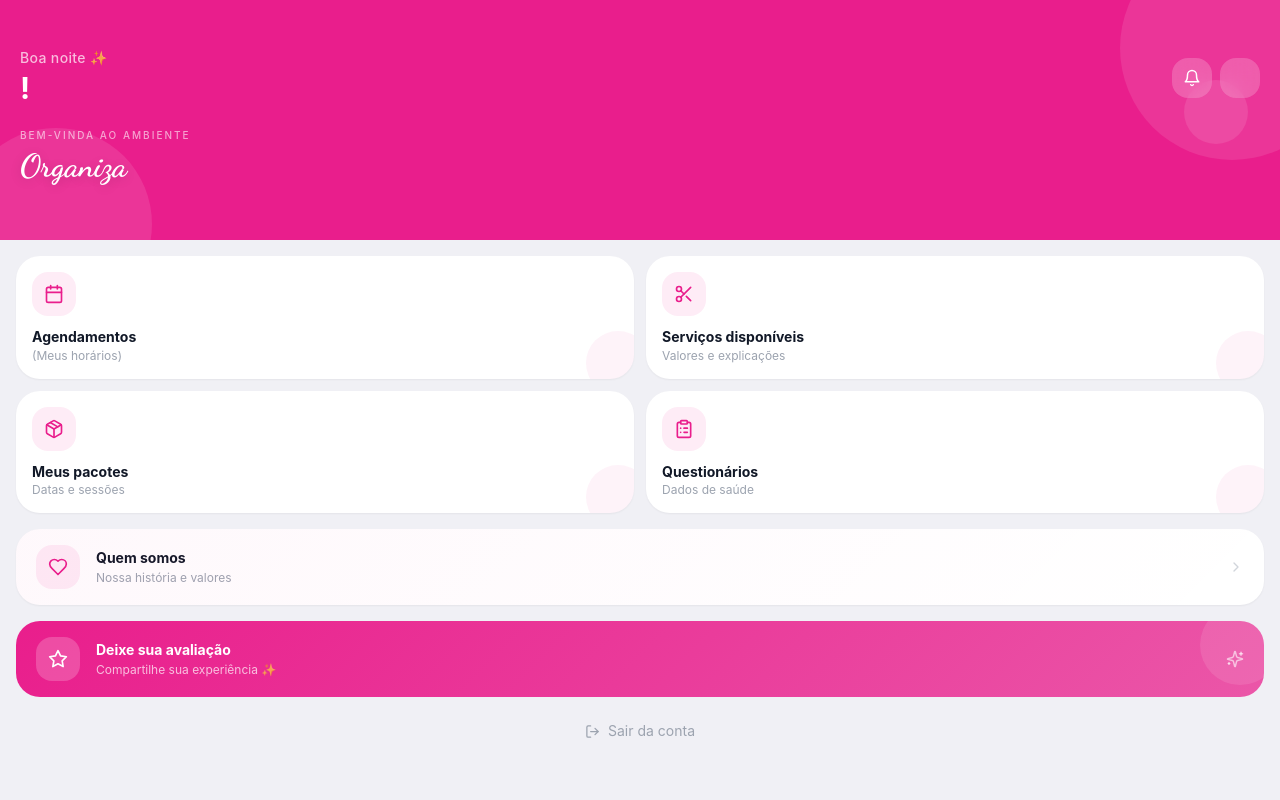
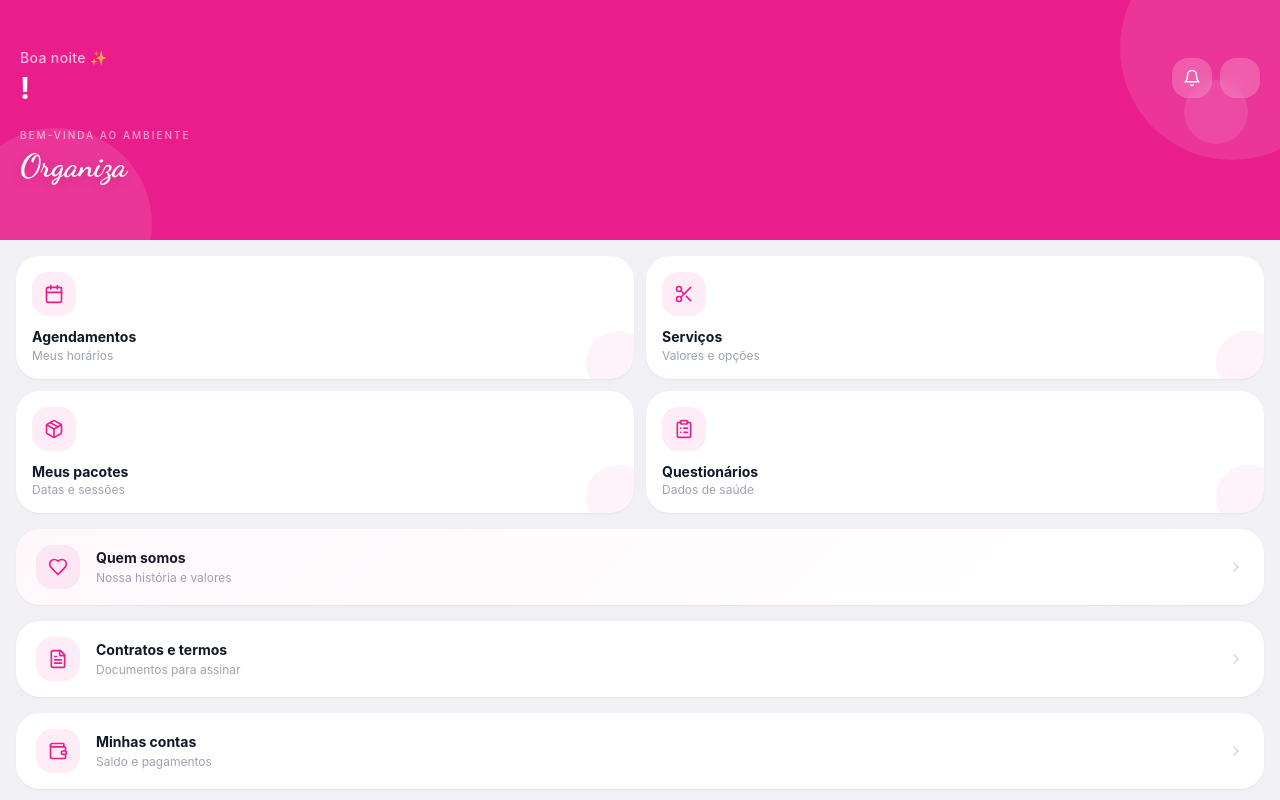
Before and after one commit to juliatedeschi7-creator/salao2.0, a Next.js app: page /cliente in a window 1280 px wide. Shown: the top 800 px of the page. Built offline with nearby package versions, Linux system fonts and the light colour scheme.

Commit message:
Atualizar o page.tsx

```diff
--- a/src/app/cliente/page.tsx
+++ b/src/app/cliente/page.tsx
@@ -3,7 +3,7 @@ import { useEffect, useState } from 'react'
 import { supabase } from '@/lib/supabase'
 import { useAuth } from '@/lib/hooks/useAuth'
 import { useRouter } from 'next/navigation'
-import { Calendar, Scissors, Package, ClipboardList, Star, Clock, LogOut, Bell, Heart, ChevronRight, Sparkles } from 'lucide-react'
+import { Calendar, Scissors, Package, ClipboardList, Star, Clock, LogOut, Bell, Heart, ChevronRight, Sparkles, FileText, Wallet } from 'lucide-react'
 
 export default function ClientePage() {
   const { profile, loading, logout } = useAuth()
@@ -13,6 +13,7 @@ export default function ClientePage() {
   const [agendamentos, setAgendamentos] = useState<any[]>([])
   const [pacotesAtivos, setPacotesAtivos] = useState(0)
   const [notifCount, setNotifCount] = useState(0)
+  const [contratosCount, setContratosCount] = useState(0)
 
   useEffect(() => {
     if (!loading && profile) carregarDados()
@@ -38,10 +39,15 @@ export default function ClientePage() {
       .eq('cliente_id', cli?.id).eq('status', 'ativo')
     setPacotesAtivos(pacs || 0)
 
-    const { count } = await supabase
+    const { count: notifs } = await supabase
       .from('notificacoes').select('*', { count: 'exact', head: true })
       .eq('destinatario_id', profile.id).eq('lida', false)
-    setNotifCount(count || 0)
+    setNotifCount(notifs || 0)
+
+    const { count: contratos } = await supabase
+      .from('contratos').select('*', { count: 'exact', head: true })
+      .eq('cliente_id', cli?.id).eq('status', 'pendente')
+    setContratosCount(contratos || 0)
   }
 
   const cor = salao?.cor_primaria || '#E91E8C'
@@ -53,6 +59,8 @@ export default function ClientePage() {
   const mostrarQuestionarios = salao?.mostrar_questionarios !== false
   const mostrarAvaliacoes = salao?.mostrar_avaliacoes !== false
   const mostrarQuemSomos = salao?.mostrar_quem_somos !== false
+  const mostrarContratos = salao?.mostrar_contratos !== false
+  const mostrarContas = salao?.mostrar_contas !== false
   const tituloQuemSomos = salao?.titulo_quem_somos || 'Quem somos'
 
   const proximos = agendamentos.filter(a =>
@@ -66,8 +74,8 @@ export default function ClientePage() {
   const saudacao = hora < 12 ? 'Bom dia' : hora < 18 ? 'Boa tarde' : 'Boa noite'
 
   const menuItems = [
-    { icon: Calendar, label: 'Agendamentos', sub: '(Meus horários)', href: '/cliente/agendamentos', badge: proximos.length > 0 ? proximos.length : null },
-    { icon: Scissors, label: 'Serviços disponíveis', sub: 'Valores e explicações', href: '/cliente/servicos', badge: null },
+    { icon: Calendar, label: 'Agendamentos', sub: 'Meus horários', href: '/cliente/agendamentos', badge: proximos.length > 0 ? proximos.length : null },
+    { icon: Scissors, label: 'Serviços', sub: 'Valores e opções', href: '/cliente/servicos', badge: null },
     mostrarPacotes ? { icon: Package, label: 'Meus pacotes', sub: 'Datas e sessões', href: '/cliente/pacotes', badge: pacotesAtivos > 0 ? pacotesAtivos : null } : null,
     mostrarQuestionarios ? { icon: ClipboardList, label: 'Questionários', sub: 'Dados de saúde', href: '/cliente/anamnese', badge: null } : null,
   ].filter(Boolean) as any[]
@@ -92,9 +100,7 @@ export default function ClientePage() {
 
         <div className="relative flex items-center justify-between px-5 pt-12 pb-2">
           <div>
-            <p className="text-white/70 text-sm font-medium tracking-wide">
-              {saudacao} ✨
-            </p>
+            <p className="text-white/70 text-sm font-medium tracking-wide">{saudacao} ✨</p>
             <h1 className="text-white text-3xl font-bold mt-0.5 leading-tight">
               {profile?.nome?.split(' ')[0]}!
             </h1>
@@ -119,25 +125,15 @@ export default function ClientePage() {
           <p className="text-white/60 text-[10px] uppercase tracking-[0.2em] font-medium mb-1">
             Bem-vinda ao ambiente
           </p>
-          <p
-            className="text-white leading-tight"
-            style={{
-              fontFamily: "'Dancing Script', cursive",
-              fontSize: '2rem',
-              fontWeight: 700,
-              textShadow: '0 2px 12px rgba(0,0,0,0.15)',
-              lineHeight: 1.2,
-            }}>
+          <p className="text-white leading-tight" style={{
+            fontFamily: "'Dancing Script', cursive",
+            fontSize: '2rem', fontWeight: 700,
+            textShadow: '0 2px 12px rgba(0,0,0,0.15)', lineHeight: 1.2,
+          }}>
             {nomePrincipal}
           </p>
           {nomeSecundario && (
-            <p
-              className="text-white/80 mt-0.5"
-              style={{
-                fontFamily: "'Dancing Script', cursive",
-                fontSize: '1.1rem',
-                fontWeight: 600,
-              }}>
+            <p className="text-white/80 mt-0.5 font-normal text-base">
               {nomeSecundario}
             </p>
           )}
@@ -213,6 +209,42 @@ export default function ClientePage() {
           </button>
         )}
 
+        {mostrarContratos && (
+          <button onClick={() => router.push('/cliente/contratos')}
+            className="bg-white rounded-3xl px-5 py-4 flex items-center gap-4 shadow-sm active:scale-[0.98] transition-all text-left relative overflow-hidden">
+            <div className="w-11 h-11 rounded-2xl flex items-center justify-center shrink-0"
+              style={{ backgroundColor: `${cor}15` }}>
+              <FileText size={20} style={{ color: cor }} />
+            </div>
+            <div className="flex-1">
+              <p className="font-bold text-gray-900 text-sm">Contratos e termos</p>
+              <p className="text-gray-400 text-xs mt-0.5">Documentos para assinar</p>
+            </div>
+            {contratosCount > 0 && (
+              <span className="w-6 h-6 rounded-full flex items-center justify-center text-white text-xs font-bold shrink-0"
+                style={{ backgroundColor: cor }}>
+                {contratosCount}
+              </span>
+            )}
+            <ChevronRight size={16} className="text-gray-300 shrink-0" />
+          </button>
+        )}
+
+        {mostrarContas && (
+          <button onClick={() => router.push('/cliente/contas')}
+            className="bg-white rounded-3xl px-5 py-4 flex items-center gap-4 shadow-sm active:scale-[0.98] transition-all text-left relative overflow-hidden">
+            <div className="w-11 h-11 rounded-2xl flex items-center justify-center shrink-0"
+              style={{ backgroundColor: `${cor}15` }}>
+              <Wallet size={20} style={{ color: cor }} />
+            </div>
+            <div className="flex-1">
+              <p className="font-bold text-gray-900 text-sm">Minhas contas</p>
+              <p className="text-gray-400 text-xs mt-0.5">Saldo e pagamentos</p>
+            </div>
+            <ChevronRight size={16} className="text-gray-300 shrink-0" />
+          </button>
+        )}
+
         {historico.length > 0 && (
           <div>
             <div className="flex items-center justify-between mb-3">
```
